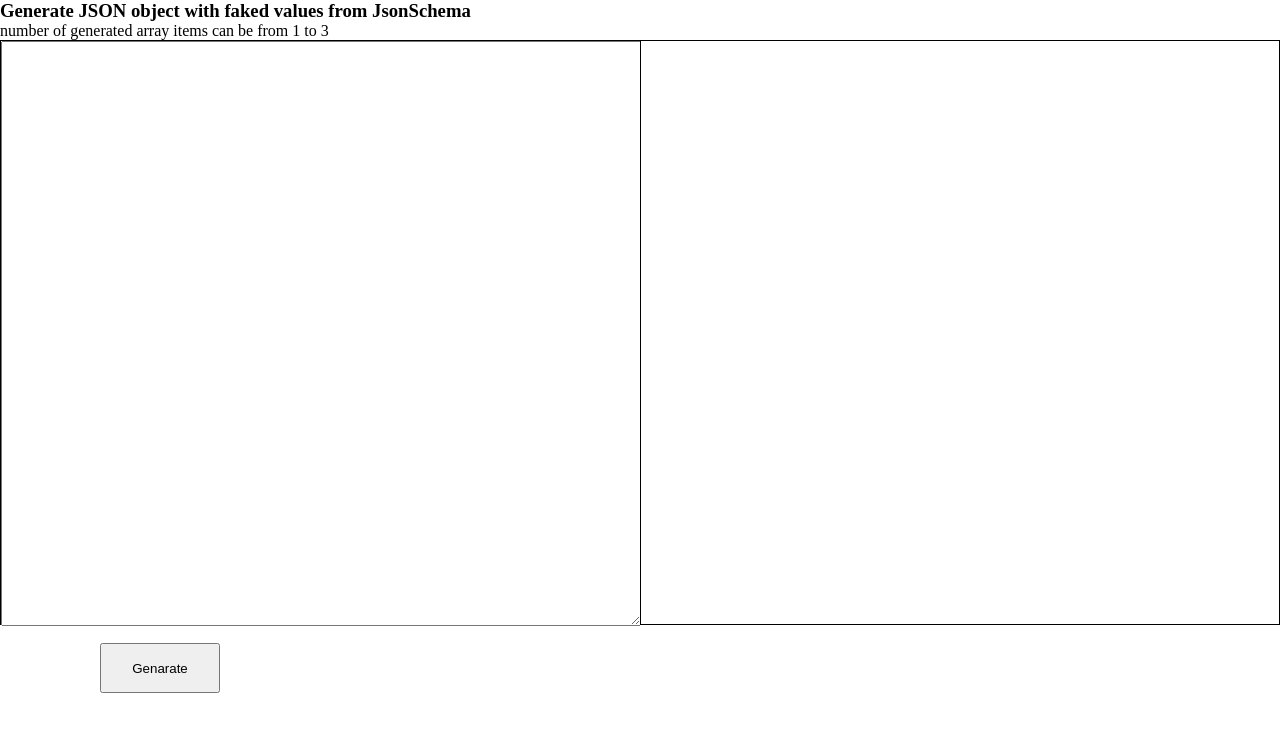
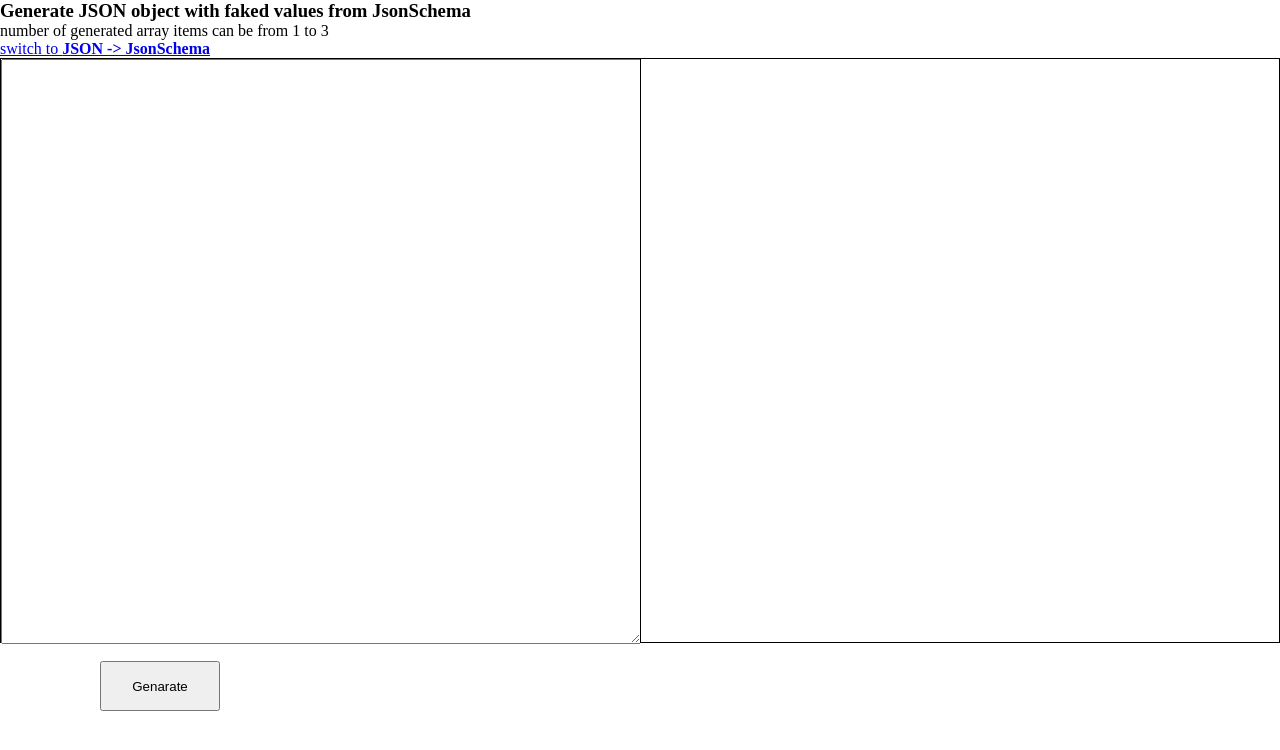
Before and after one commit to fredddy123/generate-json-from-jsonschema, a plain HTML site: page index.html in a window 1280 px wide. Drawn offline with Linux system fonts and the light colour scheme.

Commit message:
add link to json2schema

```diff
--- a/index.html
+++ b/index.html
@@ -54,6 +54,7 @@
 <body>
     <h3>Generate JSON object with faked values from JsonSchema</h3>
     <div>number of generated array items can be from 1 to 3</div>
+    <a href='https://fredddy123.github.io/generate-jsonschema-from-json/'>switch to <b>JSON -> JsonSchema</b></a>
     <div class="wrapper">
         <div class='left'>
             <textarea id='schemaTextBlock'></textarea>
```
